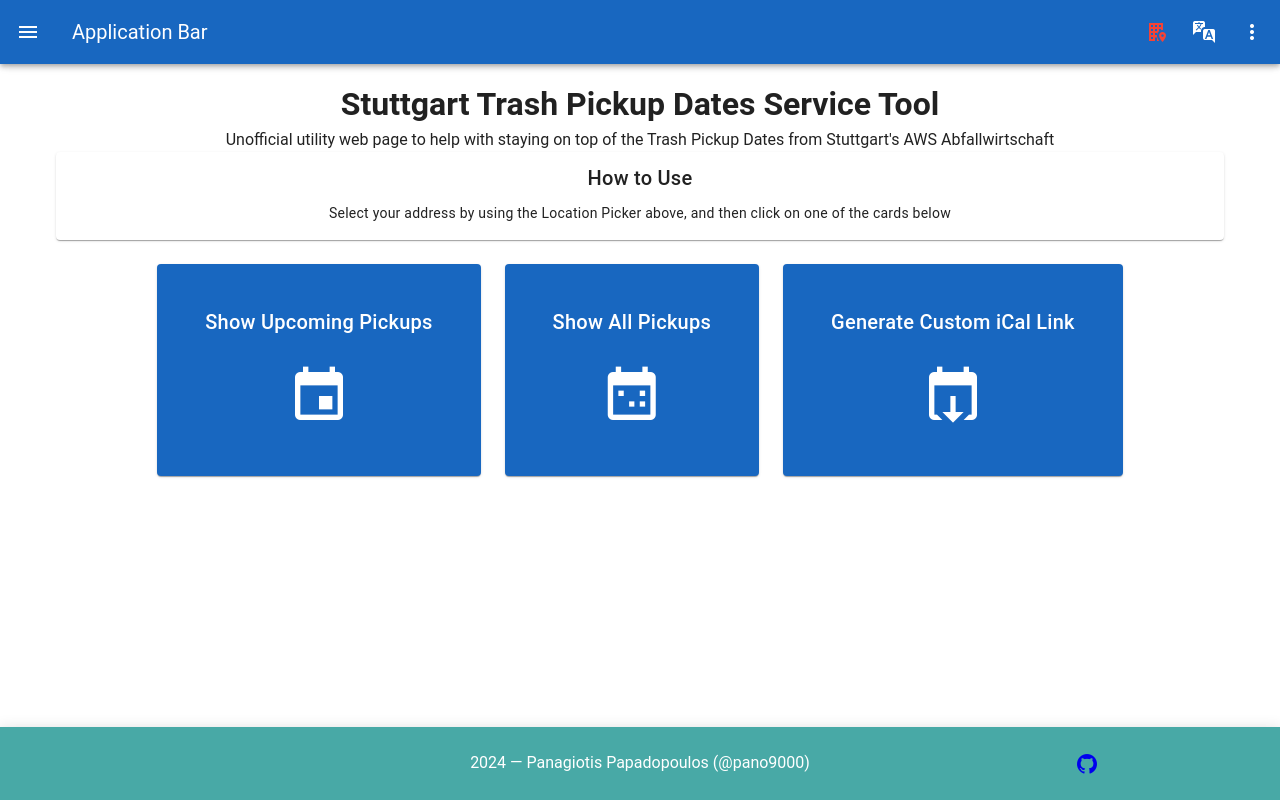
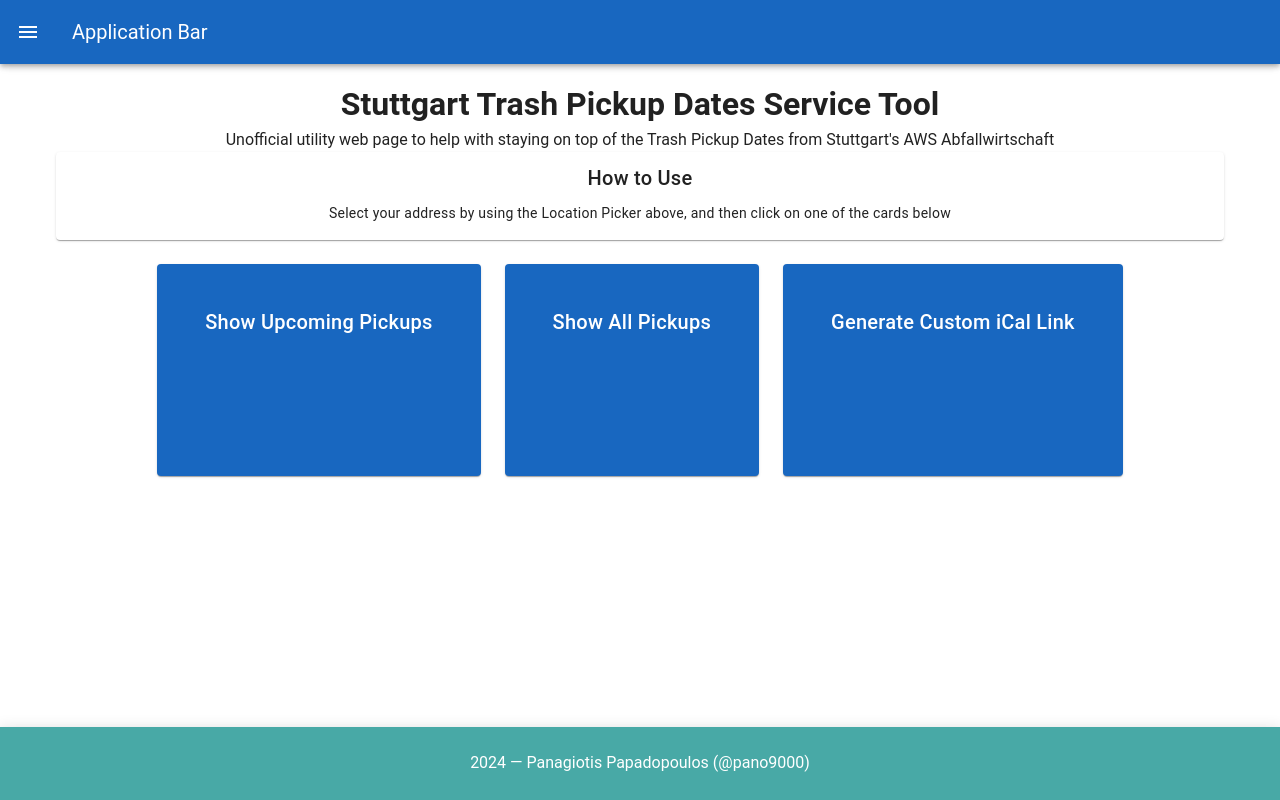
Before and after one commit to pano9000/aws-stuttgart-pickup-dates-service, a Nuxt app: page / in a window 1280 px wide. Built offline with nearby package versions, Linux system fonts and the light colour scheme.

Commit message:
config(vuetify): swtich to using the svg version of the icons

```diff
--- a/plugins/vuetify.ts
+++ b/plugins/vuetify.ts
@@ -1,11 +1,14 @@
-// import this after install `@mdi/font` package
-import "@mdi/font/css/materialdesignicons.css"
-
+import { createVuetify } from "vuetify"
+import { aliases, mdi } from 'vuetify/iconsets/mdi-svg'
 import "vuetify/styles"
-import { createVuetify } from "vuetify"
 
 export default defineNuxtPlugin((app) => {
   const vuetify = createVuetify({
+    icons: {
+      defaultSet: "mdi",
+      aliases,
+      sets: { mdi }
+    },
     defaults: {
       global: {
         ripple: false,
```
